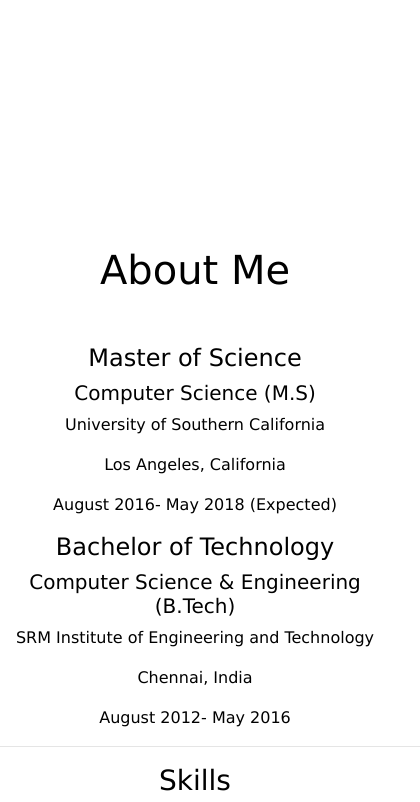
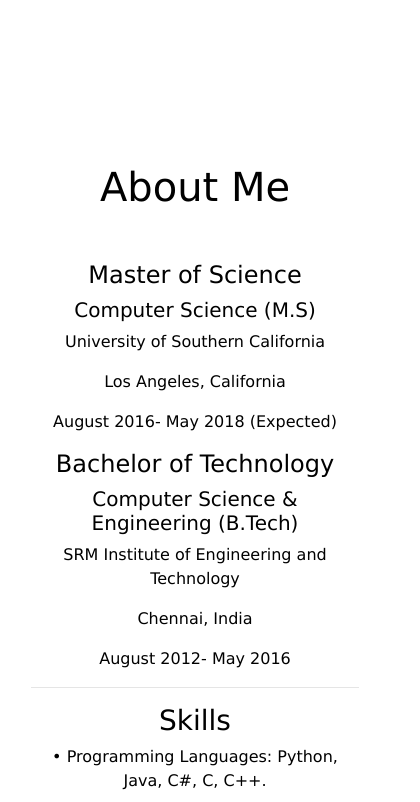
Before and after one commit to ashacker/ashacker.github.io, a plain HTML site: page index.html in a window 390 px wide. Shown: the part 598-1400 px from the top of the page, 420 px wide, since content can reach past the window. Drawn offline with nearby package versions, Linux system fonts and the light colour scheme.

Commit message:
fixed responsiveness

```diff
--- a/css/scrolling-nav.css
+++ b/css/scrolling-nav.css
@@ -5,8 +5,6 @@
  */
 
 body {
-    width: 100%;
-    height: 100%;
     font-family: "Lucida Sans Unicode", "Lucida Grande", sans-serif;
 }
 
--- a/css/style.css
+++ b/css/style.css
@@ -1,29 +1,23 @@
 body {
-  width: 100%;
-  height: 100%;
-  margin: 0;
-  padding: 0;
-}
-
-.container {
-  padding: 0;
-}
-
-.navbar-brand {
-  /*padding: 0px;*/
+    min-width: 100%;
+    -webkit-box-sizing: border-box;
+    -moz-box-sizing: border-box;
+    box-sizing: border-box;
+    padding-left: 16px;
+    padding-right: 16px;
 }
 
 .intro-section {
     height: 100%;
-    padding-top: 150px;
+    padding-top: 200px;
     text-align: center;
     /*background-image: url("../wordcloud.jpg");*/
     /*background: contain no-repeat; */
 }
 
 .about-section {
-    /*height: 100%;*/
-    /*padding-top: 150px;*/
+    height: 100%;
+    padding-top: 150px;
     text-align: center;
     background: #ffffff;
     color: #000000;
--- a/index.html
+++ b/index.html
@@ -46,8 +46,8 @@
 
     <!-- Intro Section -->
     <section id="intro" class="intro-section">
-        <div class="container">
-            <div class="row">
+        <div class="row">
+          <div class="container">
                 <div class="col-lg-12">
                     <div class="badge-image"><img src="portfolio.jpeg" width="300" height="300" alt="Srividya Ramaswamy" class="rounded-circle"></div>
                     <p class="banner">Srividya Ramaswamy</p>
@@ -79,7 +79,7 @@
                               <p>August 2012- May 2016</p>
                           </div>
                         </div>
-                        <hr class="col-md-12">
+                        <hr>
                         <div class="col-lg-12">
                             <h3>Skills</h3>
                             <p>• Programming Languages: Python, Java, C#, C, C++.</p>
```
